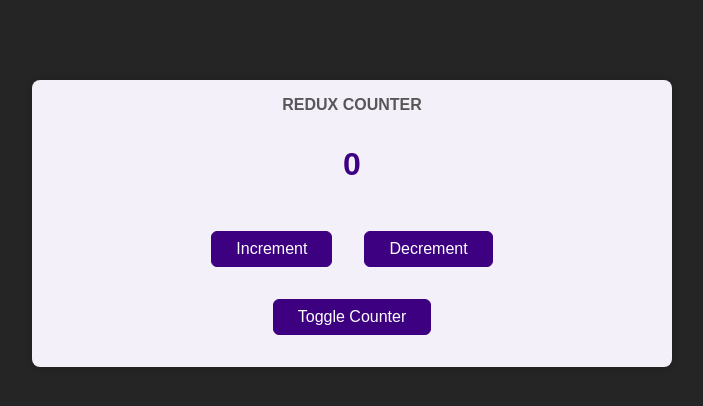
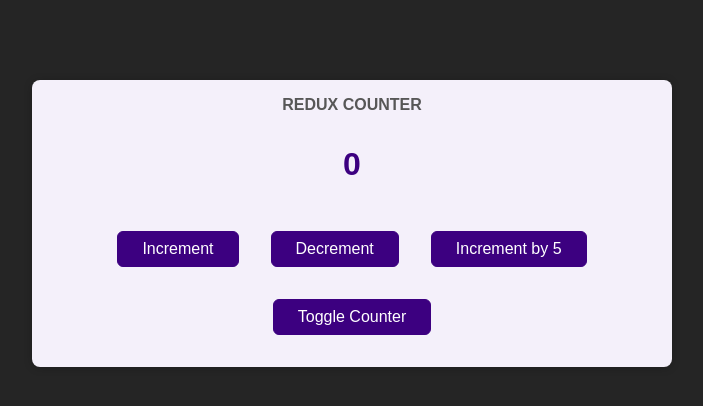
Before and after one commit to AaradhyaGitHub/react-redux, a React (Create React App) app: page / in a window 1280 px wide. Shown: the top 406 px of the page, without its empty margins (288-991 px from the left). Built offline with nearby package versions, Linux system fonts and the light colour scheme.

Commit message:
Adding payload to dispatch function

```diff
--- a/src/components/Counter.js
+++ b/src/components/Counter.js
@@ -13,6 +13,13 @@ const Counter = () => {
     dispatch({ type: "decrement" });
   };
 
+  const increaseHandler = () => {
+    dispatch({
+      type: "increase",
+      amount: 5
+    });
+  };
+
   const toggleCounterHandler = () => {};
 
   return (
@@ -22,6 +29,7 @@ const Counter = () => {
       <div>
         <button onClick={incrementHandler}>Increment</button>
         <button onClick={decrementHandler}>Decrement</button>
+        <button onClick={increaseHandler}>Increment by 5</button>
       </div>
       <button onClick={toggleCounterHandler}>Toggle Counter</button>
     </main>
--- a/src/store/index.js
+++ b/src/store/index.js
@@ -12,6 +12,12 @@ const counterReducer = (state = { counter: 0 }, action) => {
     };
   }
 
+  if (action.type === "increase") {
+    return {
+      counter: state.counter + action.amount
+    };
+  }
+
   return state;
 };
 
```
